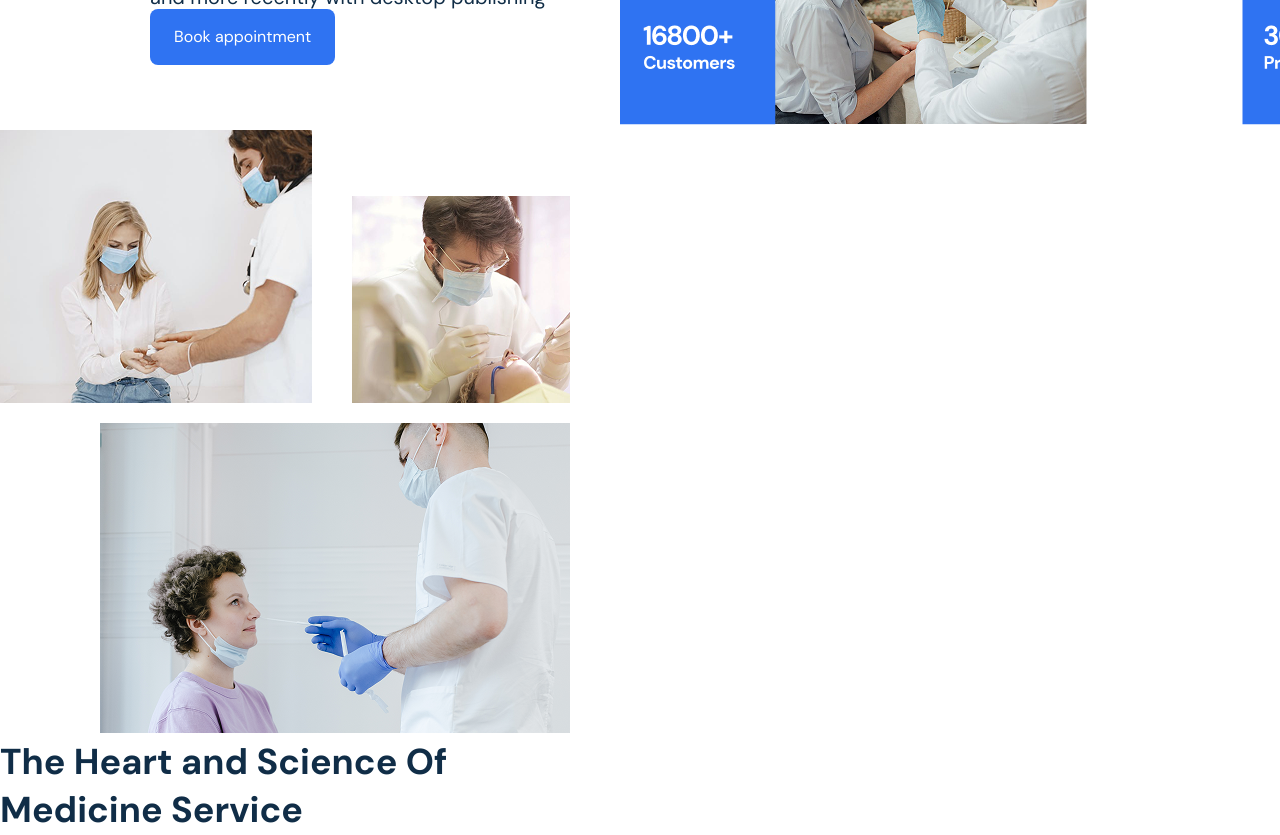
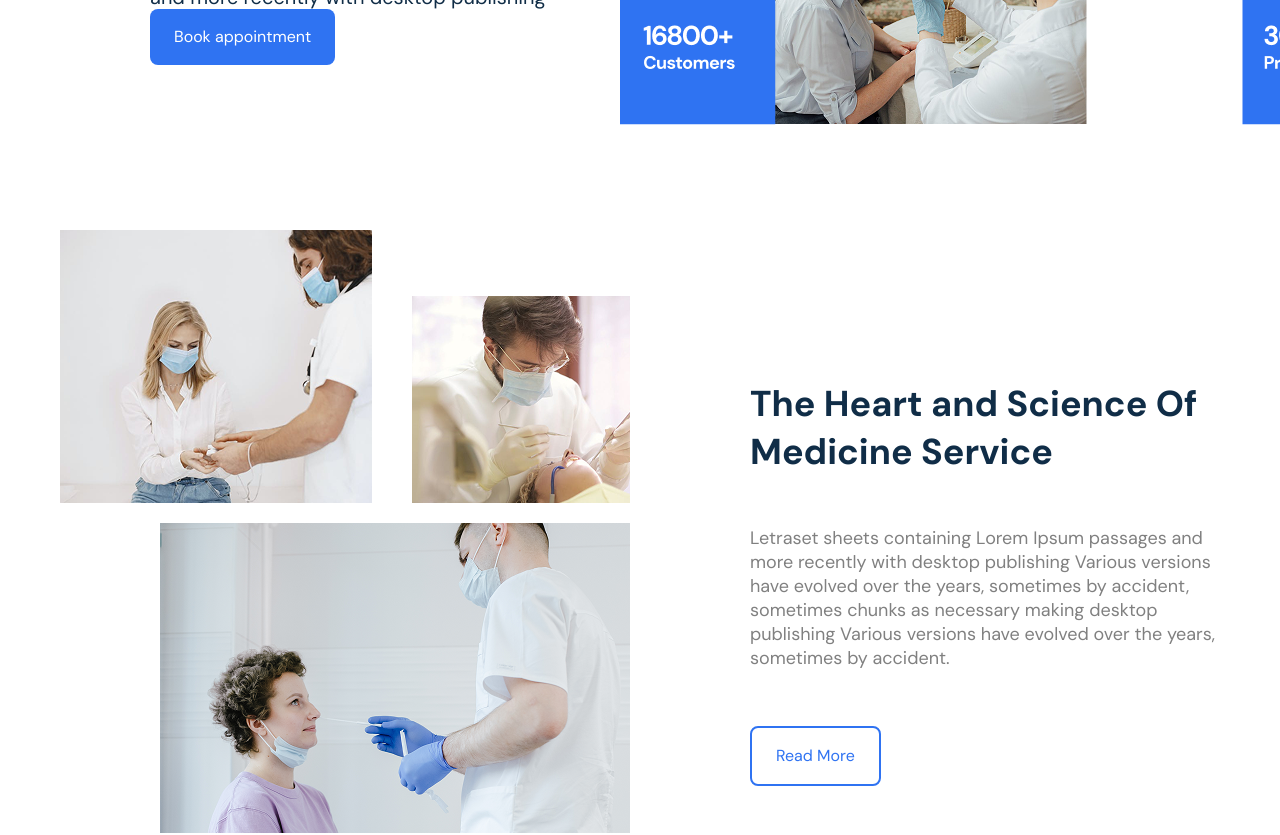
Before and after one commit to adhamjonjabborov07/Hackathon-NoMercy, a React (Vite) app: page / in a window 1280 px wide. Shown: the part 500-1335 px from the top of the page. Built offline with nearby package versions, Linux system fonts and the light colour scheme.

Commit message:
dsfhudsufibs

```diff
--- a/src/pages/Home/home.css
+++ b/src/pages/Home/home.css
@@ -52,6 +52,8 @@
   letter-spacing: -3%;
   color: #102d47;
   width: 470px;
+  padding-top: 150px;
+  color: #102D47;
 }
 .text2 {
   font-family: DM Sans;
@@ -62,4 +64,31 @@
   letter-spacing: 0%;
   color: #102d47;
   width: 470px;
+  padding-top: 50px;
+  color: grey;
 }
+.text-container2 {
+  display: flex;
+  justify-content: space-around;
+  padding-top: 100px;
+  padding-bottom: 100px;
+}
+
+.btn2{
+    padding: 16px 24px;
+    border: 2px solid #2F73F2;
+    border-radius: 8px;
+    font-family: DM Sans;
+    font-weight: 400;
+    font-style: Regular;
+    font-size: 16px;
+    line-height: 24px;
+    letter-spacing: 0%;
+    text-align: center;
+    background-color: transparent;
+    color: black;
+    color: #2F73F2;
+}
+.btn-container{
+    padding-top: 56px;
+}
--- a/src/pages/Home/home.jsx
+++ b/src/pages/Home/home.jsx
@@ -36,8 +36,8 @@ function Home() {
                 necessary making desktop publishing Various versions have
                 evolved over the years, sometimes by accident.
               </p>
-              <div>
-                <button className="btn2" type="button"></button>
+              <div className="btn-container">
+                <button className="btn2" type="button">Read More</button>
               </div>
             </div>
           </div>
```
